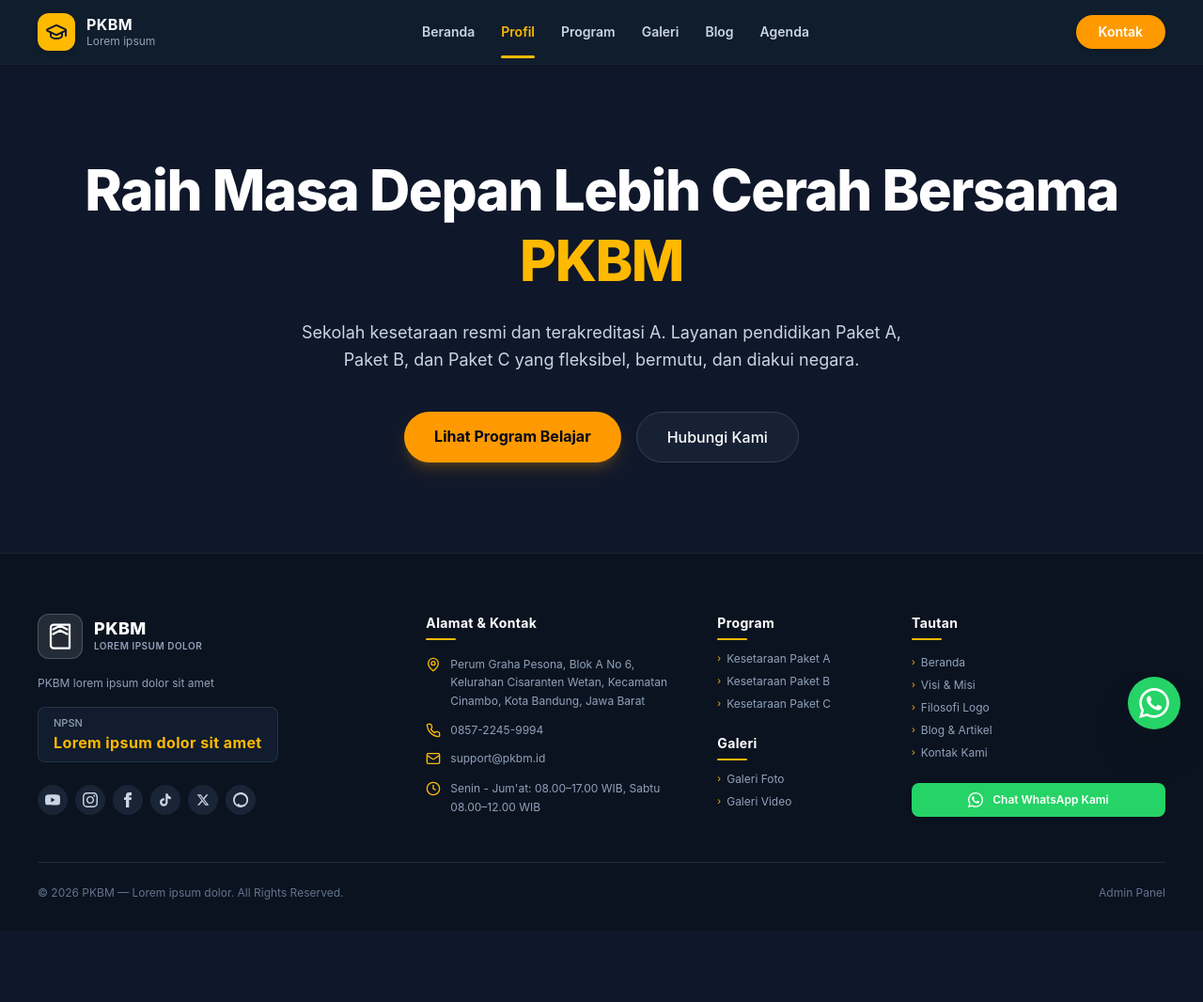
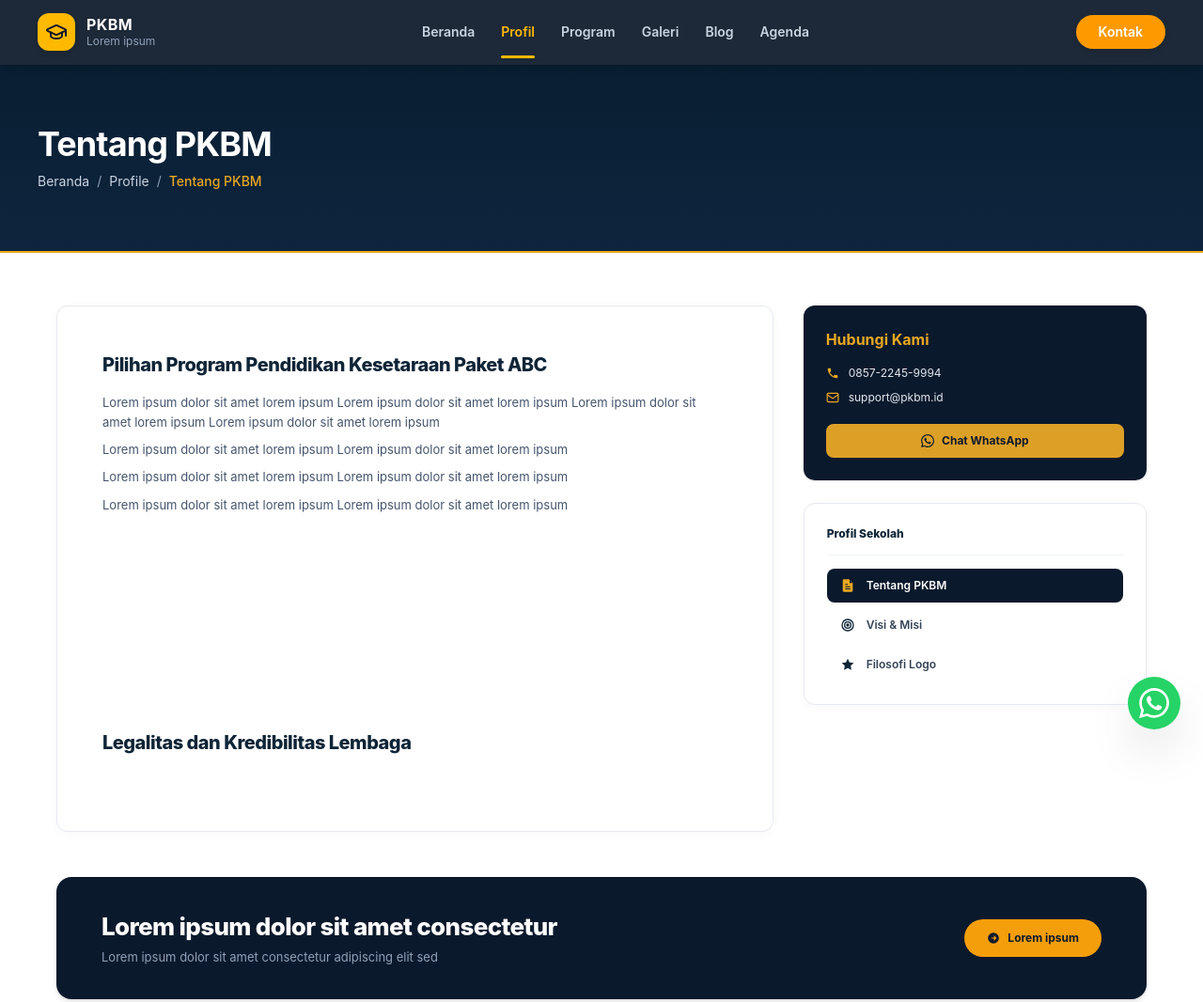
Before and after one commit to khawarizmiadityapp-ui/pkbm, an Astro site: page /profil in a window 1280 px wide. Shown: the top 1066 px of the page at 94% size. Before the commit the page ends 990 px from the top, so only its background shows below. Built offline with nearby package versions, Linux system fonts and the light colour scheme; Astro itself is replaced by a stand-in of ours.

Commit message:
membuat page profil yaitu: tentang pkbm, visi misi, dan filosofi logo

```diff
--- /dev/null
+++ b/src/components/profile/ProfileDetail.astro
@@ -0,0 +1,138 @@
+---
+import { PROFILE_NAV_ITEMS, type ProfileMockupData } from '../../data/profile';
+
+interface Props {
+  profile: ProfileMockupData;
+}
+
+const { profile } = Astro.props;
+---
+
+<section class="bg-white py-10 md:py-14" aria-label={profile.title}>
+  <div class="max-w-[1240px] mx-auto px-4 sm:px-6 lg:px-10">
+    <div class="grid grid-cols-1 lg:grid-cols-12 gap-7 lg:gap-8 items-start">
+      <!-- Left Main Content Card -->
+      <div class="lg:col-span-8 bg-white rounded-xl border border-[#E6EAF0] shadow-[0_2px_12px_rgba(15,37,55,0.03)] p-7 sm:p-10 lg:p-12 min-h-[560px] flex flex-col">
+        {profile.sections.map((section, idx) => (
+          <div class:list={[idx > 0 && 'mt-auto pt-24 pb-8']}>
+            <h2 class="text-lg sm:text-xl font-extrabold text-[#0F2537] tracking-tight">
+              {section.heading}
+            </h2>
+
+            {section.paragraphs && section.paragraphs.length > 0 && (
+              <div class="mt-4 space-y-2 text-xs sm:text-[13px] text-slate-600 leading-relaxed">
+                {section.paragraphs.map((text) => (
+                  <p>{text}</p>
+                ))}
+              </div>
+            )}
+          </div>
+        ))}
+      </div>
+
+      <!-- Right Sidebar -->
+      <aside class="lg:col-span-4 space-y-6">
+        <!-- Hubungi Kami Card -->
+        <div class="bg-[#0B192C] rounded-xl p-6 text-white shadow-sm">
+          <h3 class="text-sm sm:text-base font-bold text-[#E9A820]">
+            Hubungi Kami
+          </h3>
+
+          <ul class="mt-4 space-y-2.5 text-xs text-slate-200">
+            <li class="flex items-center gap-2.5">
+              <svg class="w-3.5 h-3.5 text-[#E9A820] shrink-0" viewBox="0 0 24 24" fill="currentColor" aria-hidden="true">
+                <path d="M6.62 10.79a15.053 15.053 0 0 0 6.59 6.59l2.2-2.2a1 1 0 0 1 1.01-.24c1.12.37 2.33.57 3.58.57a1 1 0 0 1 1 1V20a1 1 0 0 1-1 1C10.61 21 3 13.39 3 4a1 1 0 0 1 1-1h3.5a1 1 0 0 1 1 1c0 1.25.2 2.46.57 3.58a1 1 0 0 1-.25 1.01l-2.2 2.2z" />
+              </svg>
+              <span>0857-2245-9994</span>
+            </li>
+            <li class="flex items-center gap-2.5">
+              <svg class="w-3.5 h-3.5 text-[#E9A820] shrink-0" viewBox="0 0 24 24" fill="none" stroke="currentColor" stroke-width="2" stroke-linecap="round" stroke-linejoin="round" aria-hidden="true">
+                <rect width="20" height="16" x="2" y="4" rx="2" />
+                <path d="m22 7-8.97 5.7a1.94 1.94 0 0 1-2.06 0L2 7" />
+              </svg>
+              <span>support@pkbm.id</span>
+            </li>
+          </ul>
+
+          <a
+            href="#chat-whatsapp"
+            class="mt-5 w-full inline-flex items-center justify-center gap-2 bg-[#DDA027] hover:bg-[#c88d19] text-[#0B192C] font-bold text-xs py-2.5 px-4 rounded-lg transition-colors"
+          >
+            <svg class="w-3.5 h-3.5 fill-current shrink-0" viewBox="0 0 24 24" aria-hidden="true">
+              <path d="M17.472 14.382c-.297-.149-1.758-.867-2.03-.967-.273-.099-.471-.148-.67.15-.197.297-.767.966-.94 1.164-.173.199-.347.223-.644.075-.297-.15-1.255-.463-2.39-1.475-.883-.788-1.48-1.761-1.653-2.059-.173-.297-.018-.458.13-.606.134-.133.298-.347.446-.52.149-.174.198-.298.298-.497.099-.198.05-.371-.025-.52-.075-.149-.669-1.612-.916-2.207-.242-.579-.487-.5-.669-.51-.173-.008-.371-.01-.57-.01-.198 0-.52.074-.792.372-.272.297-1.04 1.016-1.04 2.479 0 1.462 1.065 2.875 1.213 3.074.149.198 2.096 3.2 5.077 4.487.709.306 1.262.489 1.694.625.712.227 1.36.195 1.871.118.571-.085 1.758-.719 2.006-1.413.248-.694.248-1.289.173-1.413-.074-.124-.272-.198-.57-.347m-5.421 7.403h-.004a9.87 9.87 0 01-5.031-1.378l-.361-.214-3.741.982.998-3.648-.235-.374a9.86 9.86 0 01-1.51-5.26c.001-5.45 4.436-9.884 9.888-9.884 2.64 0 5.122 1.03 6.988 2.898a9.825 9.825 0 012.893 6.994c-.003 5.45-4.437 9.884-9.885 9.884m8.413-18.297A11.815 11.815 0 0012.05 0C5.495 0 .16 5.335.157 11.892c0 2.096.547 4.142 1.588 5.945L.057 24l6.305-1.654a11.882 11.882 0 005.683 1.448h.005c6.554 0 11.89-5.335 11.893-11.893a11.821 11.821 0 00-3.48-8.413Z" />
+            </svg>
+            <span>Chat WhatsApp</span>
+          </a>
+        </div>
+
+        <!-- Profil Sekolah Navigation Card -->
+        <div class="bg-white rounded-xl border border-[#E6EAF0] p-6 shadow-[0_2px_12px_rgba(15,37,55,0.03)]">
+          <h3 class="text-xs font-extrabold text-[#0F2537] pb-3.5 border-b border-slate-100">
+            Profil Sekolah
+          </h3>
+
+          <nav class="mt-3.5 space-y-1.5" aria-label="Navigasi Profil Sekolah">
+            {PROFILE_NAV_ITEMS.map((item) => {
+              const isActive = item.id === profile.id;
+              return (
+                <a
+                  href={item.href}
+                  aria-current={isActive ? 'page' : undefined}
+                  class:list={[
+                    'flex items-center gap-3 px-3.5 py-2.5 rounded-lg text-xs font-semibold transition-colors',
+                    isActive
+                      ? 'bg-[#0B192C] text-white shadow-2xs'
+                      : 'text-[#334155] hover:bg-slate-50 hover:text-[#0F2537]',
+                  ]}
+                >
+                  <span class:list={['shrink-0', isActive ? 'text-[#E9A820]' : 'text-[#0F2537]']} aria-hidden="true">
+                    {item.icon === 'file' && (
+                      <svg class="w-4 h-4" viewBox="0 0 24 24" fill="currentColor">
+                        <path d="M14 2H6a2 2 0 0 0-2 2v16a2 2 0 0 0 2 2h12a2 2 0 0 0 2-2V8l-6-6zm1 7V3.5L19.5 8H15v1zm-7 4h8v1.5H8V13zm0 3.5h8V18H8v-1.5zm0-7h4V11H8V9.5z" />
+                      </svg>
+                    )}
+                    {item.icon === 'target' && (
+                      <svg class="w-4 h-4" viewBox="0 0 24 24" fill="none" stroke="currentColor" stroke-width="2">
+                        <circle cx="12" cy="12" r="9" />
+                        <circle cx="12" cy="12" r="5" />
+                        <circle cx="12" cy="12" r="1.5" fill="currentColor" />
+                      </svg>
+                    )}
+                    {item.icon === 'star' && (
+                      <svg class="w-4 h-4" viewBox="0 0 24 24" fill="currentColor">
+                        <path d="M12 2.5l2.93 5.94 6.56.95-4.74 4.62 1.12 6.53L12 17.45l-5.87 3.09 1.12-6.53L2.51 9.39l6.56-.95L12 2.5z" />
+                      </svg>
+                    )}
+                  </span>
+                  <span>{item.label}</span>
+                </a>
+              );
+            })}
+          </nav>
+        </div>
+      </aside>
+    </div>
+
+    <!-- Bottom CTA Banner -->
+    <div class="mt-10 md:mt-12 bg-[#0B192C] rounded-2xl px-7 py-8 sm:px-10 sm:py-9 md:px-12 flex flex-col md:flex-row items-center justify-between gap-6 shadow-md">
+      <div>
+        <h2 class="text-xl sm:text-2xl md:text-[26px] font-extrabold text-white tracking-tight">
+          Lorem ipsum dolor sit amet consectetur
+        </h2>
+        <p class="mt-1.5 text-xs sm:text-[13px] text-slate-400">
+          Lorem ipsum dolor sit amet consectetur adipiscing elit sed
+        </p>
+      </div>
+
+      <a
+        href="#cta"
+        class="shrink-0 bg-[#F59E0B] hover:bg-[#eab308] text-[#0B192C] font-bold text-xs px-6 py-3 rounded-full inline-flex items-center gap-2 transition-colors shadow-xs"
+      >
+        <svg class="w-3.5 h-3.5" viewBox="0 0 24 24" fill="currentColor" aria-hidden="true">
+          <path d="M12 2a10 10 0 1 0 10 10A10.011 10.011 0 0 0 12 2zm1 14.93V13H8v-2h5V7.07L17.93 12 13 16.93z" />
+        </svg>
+        <span>Lorem ipsum</span>
+      </a>
+    </div>
+  </div>
+</section>
--- a/src/components/profile/filosofilogo.astro
+++ b/src/components/profile/filosofilogo.astro
@@ -0,0 +1,6 @@
+---
+import ProfileDetail from './ProfileDetail.astro';
+import { PROFILE_DATA } from '../../data/profile';
+---
+
+<ProfileDetail profile={PROFILE_DATA['filosofi-logo']} />
--- a/src/components/profile/tentangpkbm.astro
+++ b/src/components/profile/tentangpkbm.astro
@@ -0,0 +1,6 @@
+---
+import ProfileDetail from './ProfileDetail.astro';
+import { PROFILE_DATA } from '../../data/profile';
+---
+
+<ProfileDetail profile={PROFILE_DATA['tentang-pkbm']} />
--- a/src/components/profile/visidanmisi.astro
+++ b/src/components/profile/visidanmisi.astro
@@ -0,0 +1,6 @@
+---
+import ProfileDetail from './ProfileDetail.astro';
+import { PROFILE_DATA } from '../../data/profile';
+---
+
+<ProfileDetail profile={PROFILE_DATA['visi-misi']} />
--- /dev/null
+++ b/src/data/profile.ts
@@ -0,0 +1,92 @@
+export type ProfileId = 'tentang-pkbm' | 'visi-misi' | 'filosofi-logo';
+
+export interface ProfileSectionBlock {
+  heading: string;
+  paragraphs?: string[];
+}
+
+export interface ProfileMockupData {
+  id: ProfileId;
+  title: string;
+  breadcrumbLabel: string;
+  href: string;
+  sections: ProfileSectionBlock[];
+}
+
+export interface ProfileNavItem {
+  id: ProfileId;
+  label: string;
+  href: string;
+  icon: 'file' | 'target' | 'star';
+}
+
+export const PROFILE_NAV_ITEMS: ProfileNavItem[] = [
+  {
+    id: 'tentang-pkbm',
+    label: 'Tentang PKBM',
+    href: '/profil',
+    icon: 'file',
+  },
+  {
+    id: 'visi-misi',
+    label: 'Visi & Misi',
+    href: '/visi-misi',
+    icon: 'target',
+  },
+  {
+    id: 'filosofi-logo',
+    label: 'Filosofi Logo',
+    href: '/filosofi-logo',
+    icon: 'star',
+  },
+];
+
+const LOREM_PARAGRAPHS = [
+  'Lorem ipsum dolor sit amet lorem ipsum Lorem ipsum dolor sit amet lorem ipsum Lorem ipsum dolor sit amet lorem ipsum Lorem ipsum dolor sit amet lorem ipsum',
+  'Lorem ipsum dolor sit amet lorem ipsum Lorem ipsum dolor sit amet lorem ipsum',
+  'Lorem ipsum dolor sit amet lorem ipsum Lorem ipsum dolor sit amet lorem ipsum',
+  'Lorem ipsum dolor sit amet lorem ipsum Lorem ipsum dolor sit amet lorem ipsum',
+];
+
+export const PROFILE_DATA: Record<ProfileId, ProfileMockupData> = {
+  'tentang-pkbm': {
+    id: 'tentang-pkbm',
+    title: 'Tentang PKBM',
+    breadcrumbLabel: 'Tentang PKBM',
+    href: '/profil',
+    sections: [
+      {
+        heading: 'Pilihan Program Pendidikan Kesetaraan Paket ABC',
+        paragraphs: LOREM_PARAGRAPHS,
+      },
+      {
+        heading: 'Legalitas dan Kredibilitas Lembaga',
+        paragraphs: [],
+      },
+    ],
+  },
+  'visi-misi': {
+    id: 'visi-misi',
+    title: 'Visi & Misi',
+    breadcrumbLabel: 'Visi & Misi',
+    href: '/visi-misi',
+    sections: [
+      {
+        heading: 'Pilihan Program Pendidikan Kesetaraan Paket ABC',
+        paragraphs: LOREM_PARAGRAPHS,
+      },
+    ],
+  },
+  'filosofi-logo': {
+    id: 'filosofi-logo',
+    title: 'Filosofi Logo',
+    breadcrumbLabel: 'Filosofi Logo',
+    href: '/filosofi-logo',
+    sections: [
+      {
+        heading: 'Pilihan Program Pendidikan Kesetaraan Paket ABC',
+        paragraphs: LOREM_PARAGRAPHS,
+      },
+    ],
+  },
+};
--- a/src/layouts/pageprofil.astro
+++ b/src/layouts/pageprofil.astro
@@ -0,0 +1,25 @@
+---
+import MainLayout from './MainLayout.astro';
+import PageHero from '../components/common/PageHero.astro';
+
+interface Props {
+  title: string;
+  currentPage: string;
+  description?: string;
+}
+
+const {
+  title,
+  currentPage,
+  description = 'Profil PKBM — Tentang PKBM, Visi & Misi, dan Filosofi Logo.',
+} = Astro.props;
+---
+
+<MainLayout title={`${title} | PKBM`} description={description}>
+  <PageHero
+    title={title}
+    currentPage={currentPage}
+    parentPage={{ label: 'Profile', href: '/profil' }}
+  />
+  <slot />
+</MainLayout>
--- /dev/null
+++ b/src/pages/filosofi-logo.astro
@@ -0,0 +1,12 @@
+---
+import PageProfilLayout from '../layouts/pageprofil.astro';
+import FilosofiLogo from '../components/profile/filosofilogo.astro';
+---
+
+<PageProfilLayout
+  title="Filosofi Logo"
+  currentPage="Filosofi Logo"
+  description="Filosofi Logo dan makna simbol PKBM."
+>
+  <FilosofiLogo />
+</PageProfilLayout>
--- a/src/pages/profil.astro
+++ b/src/pages/profil.astro
@@ -1,31 +1,12 @@
 ---
-import LandingLayout from '../layouts/landingpage.astro';
+import PageProfilLayout from '../layouts/pageprofil.astro';
+import TentangPkbm from '../components/profile/tentangpkbm.astro';
 ---
 
-<LandingLayout title="Profil - PKBM">
-  <section class="max-w-6xl mx-auto px-6 py-24 text-center">
-    <h1 class="text-4xl md:text-6xl font-extrabold tracking-tight text-white leading-tight">
-      Raih Masa Depan Lebih Cerah Bersama <br />
-      <span class="text-amber-400">PKBM</span>
-    </h1>
-
-    <p class="mt-6 text-base md:text-lg text-slate-300 max-w-2xl mx-auto leading-relaxed">
-      Sekolah kesetaraan resmi dan terakreditasi A. Layanan pendidikan Paket A, Paket B, dan Paket C yang fleksibel, bermutu, dan diakui negara.
-    </p>
-
-    <div class="mt-10 flex flex-wrap justify-center gap-4">
-      <a
-        href="/program"
-        class="bg-amber-500 hover:bg-amber-400 active:scale-95 text-slate-950 font-bold px-8 py-3.5 rounded-full transition shadow-lg shadow-amber-500/20"
-      >
-        Lihat Program Belajar
-      </a>
-      <a
-        href="/kontak"
-        class="border border-slate-700 hover:border-slate-500 bg-slate-800/60 hover:bg-slate-800 text-white font-medium px-8 py-3.5 rounded-full transition"
-      >
-        Hubungi Kami
-      </a>
-    </div>
-  </section>
-</LandingLayout>
+<PageProfilLayout
+  title="Tentang PKBM"
+  currentPage="Tentang PKBM"
+  description="Tentang PKBM — Informasi profil lembaga pendidikan kesetaraan resmi."
+>
+  <TentangPkbm />
+</PageProfilLayout>
--- /dev/null
+++ b/src/pages/visi-misi.astro
@@ -0,0 +1,12 @@
+---
+import PageProfilLayout from '../layouts/pageprofil.astro';
+import VisiDanMisi from '../components/profile/visidanmisi.astro';
+---
+
+<PageProfilLayout
+  title="Visi & Misi"
+  currentPage="Visi & Misi"
+  description="Visi dan Misi PKBM dalam menyelenggarakan pendidikan kesetaraan."
+>
+  <VisiDanMisi />
+</PageProfilLayout>
```
